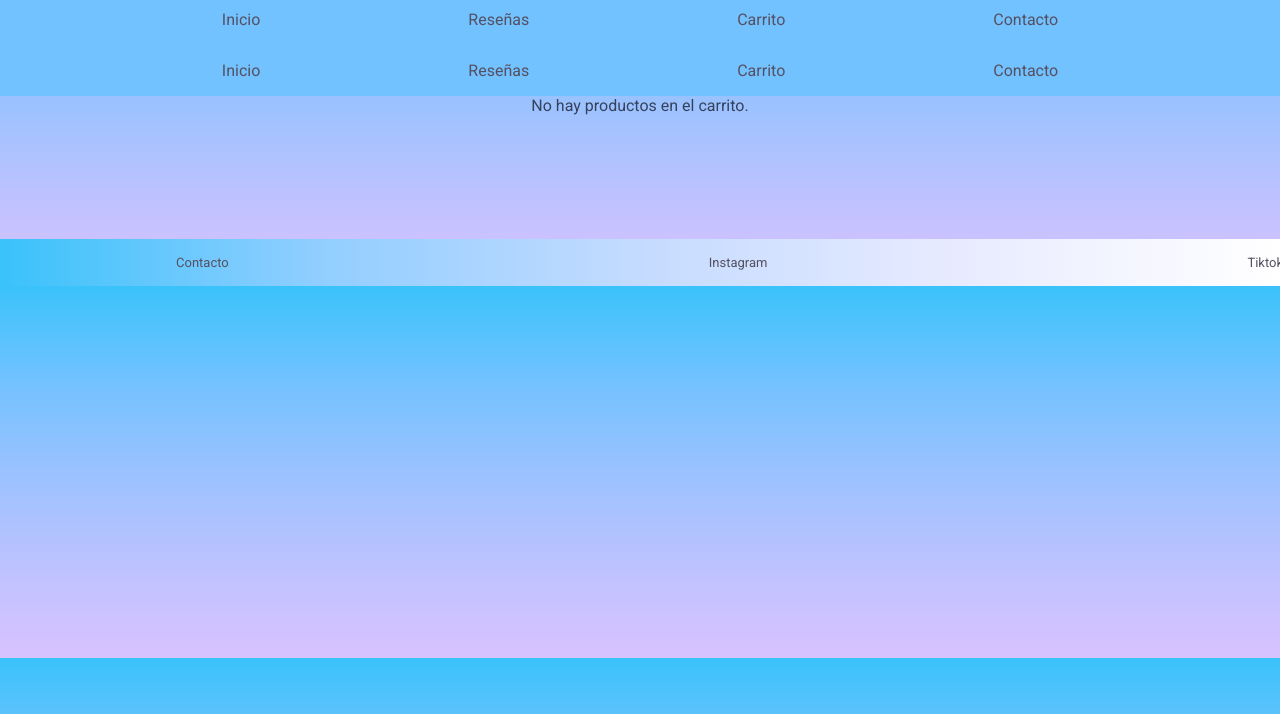
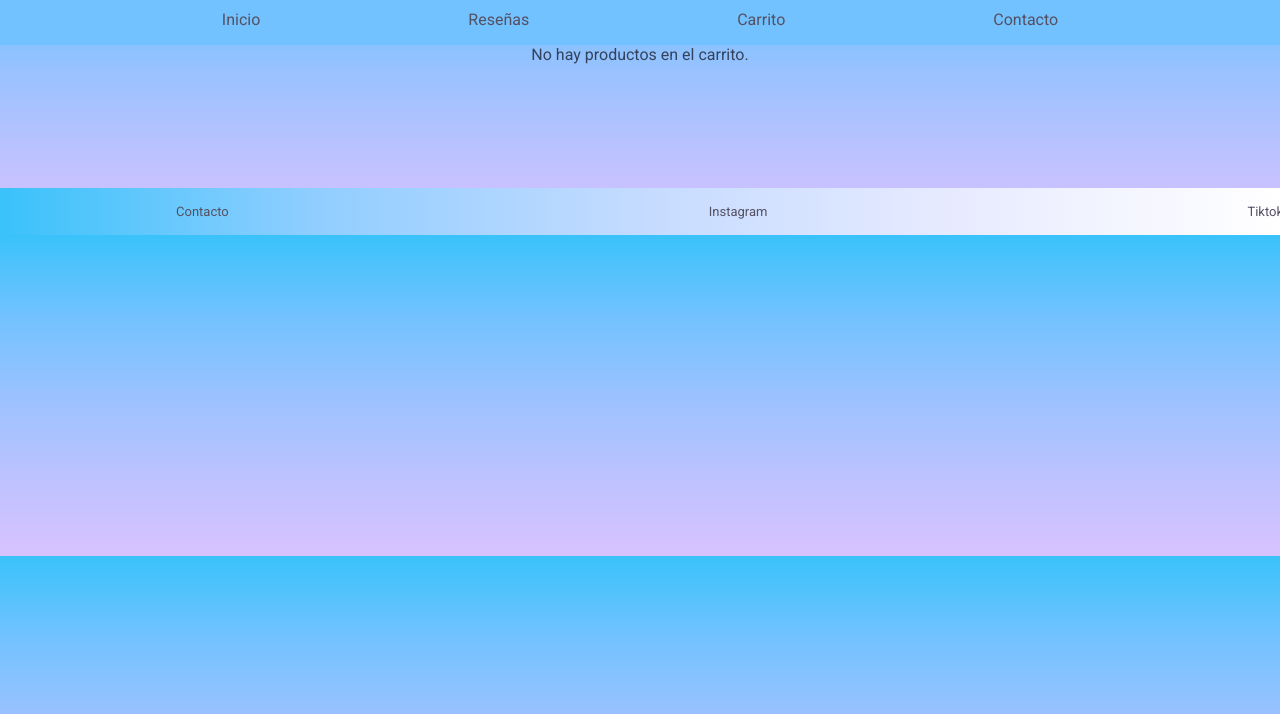
Before and after one commit to AlejandraVedoya/Entrega-Ale-Vedoya, a plain HTML site: page carrito.html in a window 1280 px wide. Shown: the part 86-800 px from the top of the page. Drawn offline with Linux system fonts and the light colour scheme.

Commit message:
Nuevo commit en index

```diff
--- a/carrito.html
+++ b/carrito.html
@@ -39,14 +39,7 @@
                 </li>
 
             </ul>
-        </nav><nav>
-        <ul class="lista-nav">
-            <li> <a class="lista" href="./index.html">Inicio</a> </li>
-            <li> <a class="lista" href="./reseñas.html">Reseñas</a> </li>
-            <li> <a class="lista" href="./carrito.html">Carrito</a> </li>
-            <li> <a class="lista" href="./contacto.html">Contacto</a> </li>
-        </ul>
-    </nav>
+        </nav>
     <section class="tableProduct" id="item-products">
 
         <h2>Sección de Productos</h2> <button class="btn-compra" onclick="limpiarCarrito()" >Limpiar Carrito</button>
```
